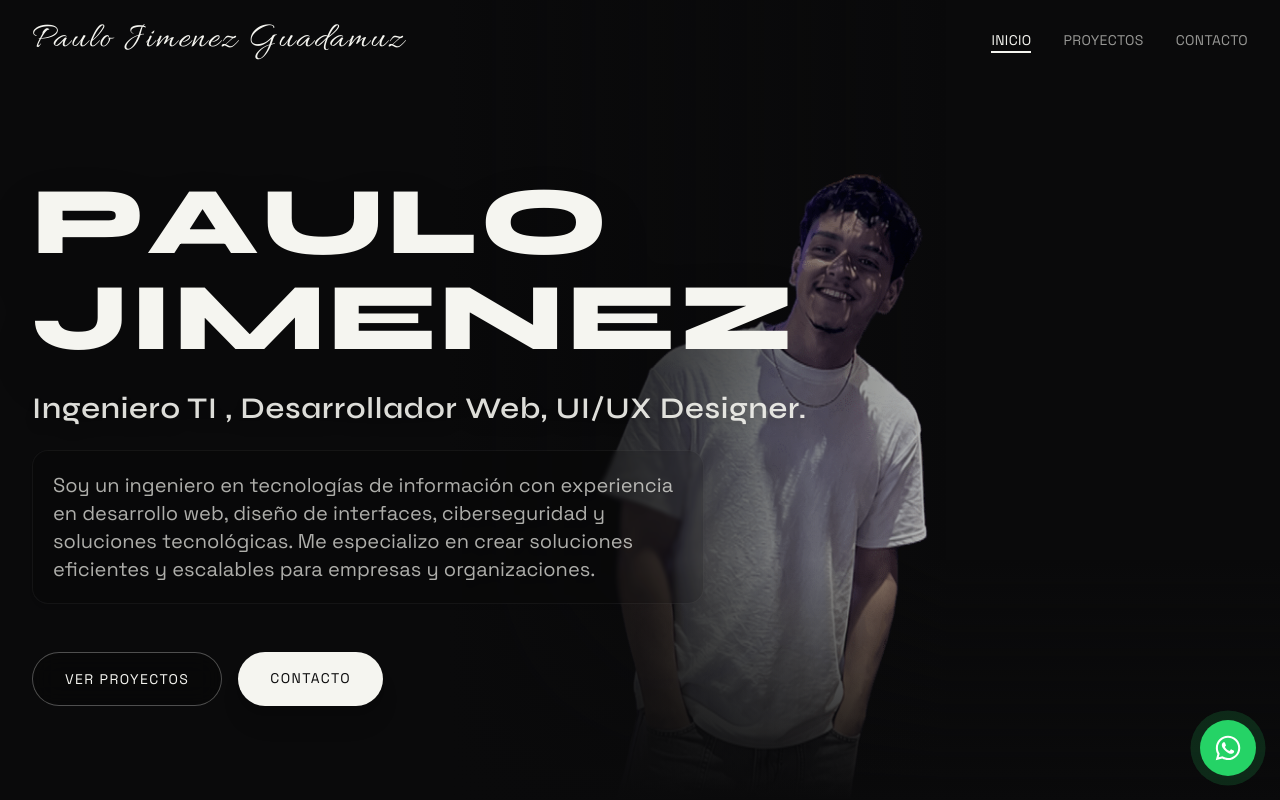
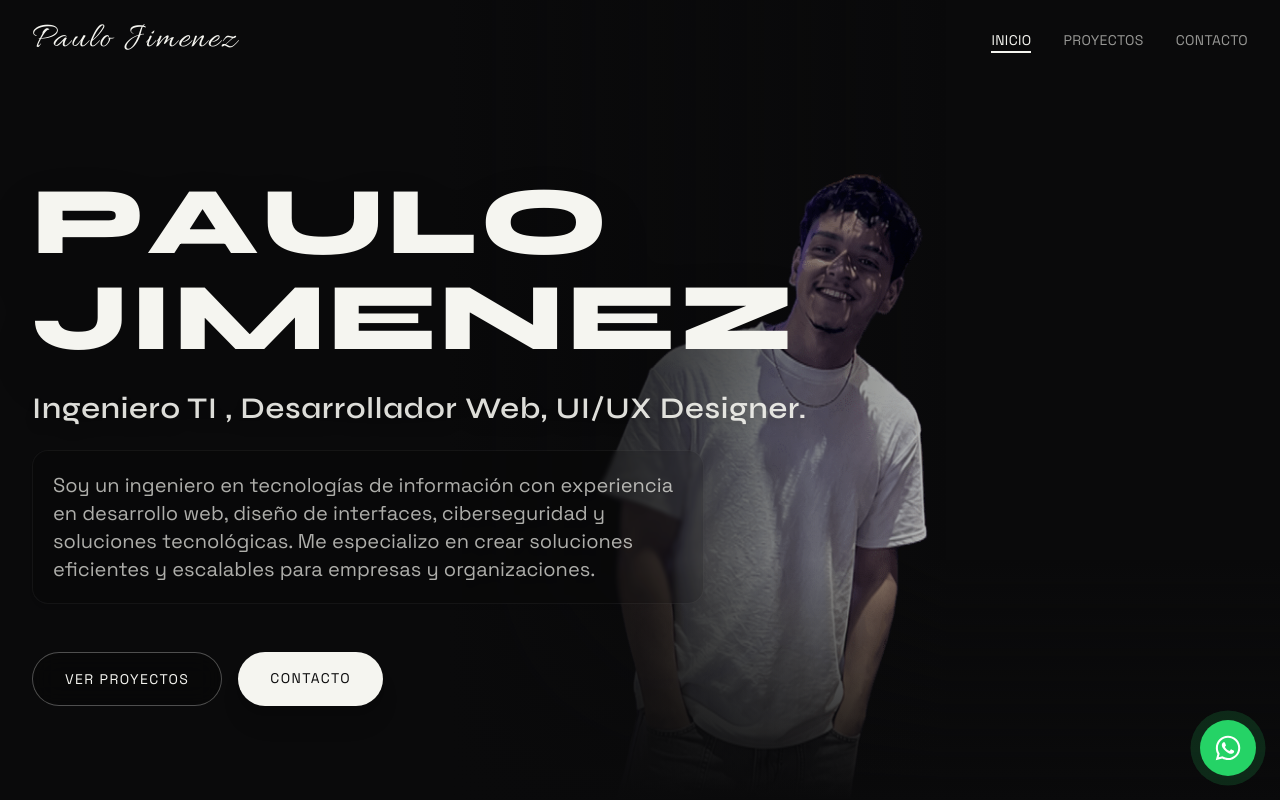
Before and after one commit to paulolguadamuz/portfolio, a React (Vite) app: page / in a window 1280 px wide. Shown: the top 800 px of the page. Built offline with nearby package versions, Linux system fonts and the light colour scheme.

Commit message:
navbar changed again

```diff
--- a/src/components/Navbar.jsx
+++ b/src/components/Navbar.jsx
@@ -65,7 +65,7 @@ export default function Navbar({ lenisRef }) {
           onClick={(e) => handleNavClick(e, '#hero')}
           className="font-signature font-normal text-3xl sm:text-4xl tracking-wider text-light hover:opacity-80 transition-opacity"
         >
-          Paulo Jimenez Guadamuz
+          Paulo Jimenez
         </a>
 
         {/* Desktop Nav */}
```
